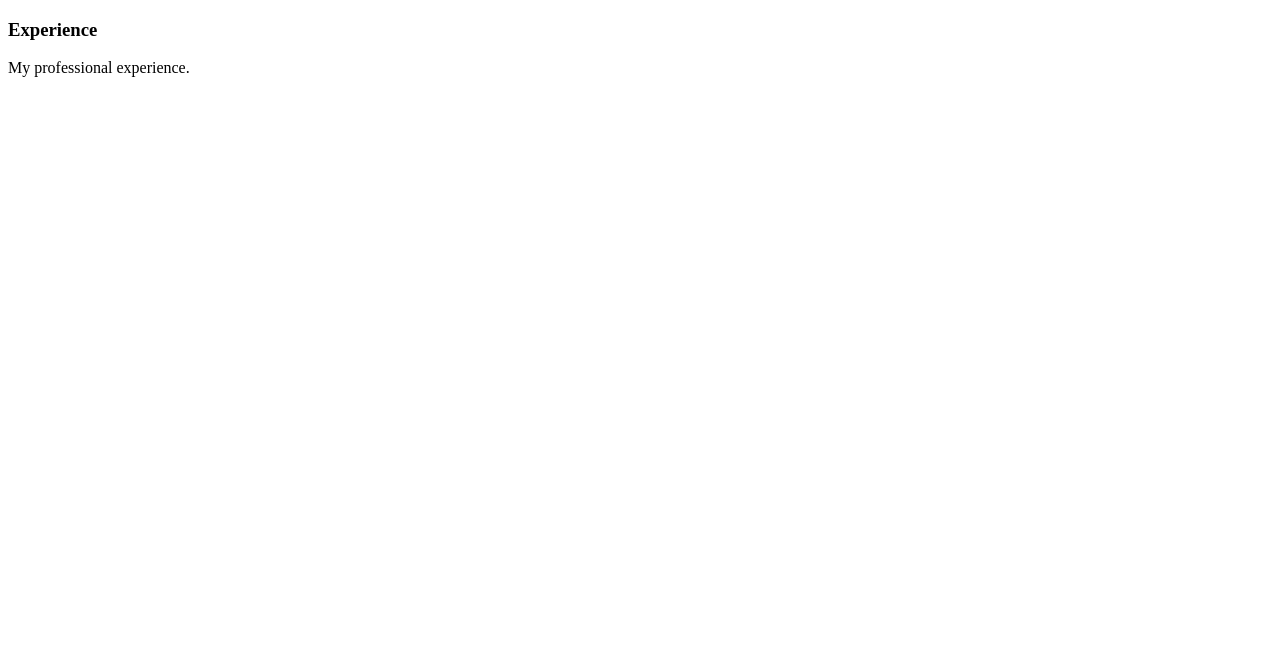
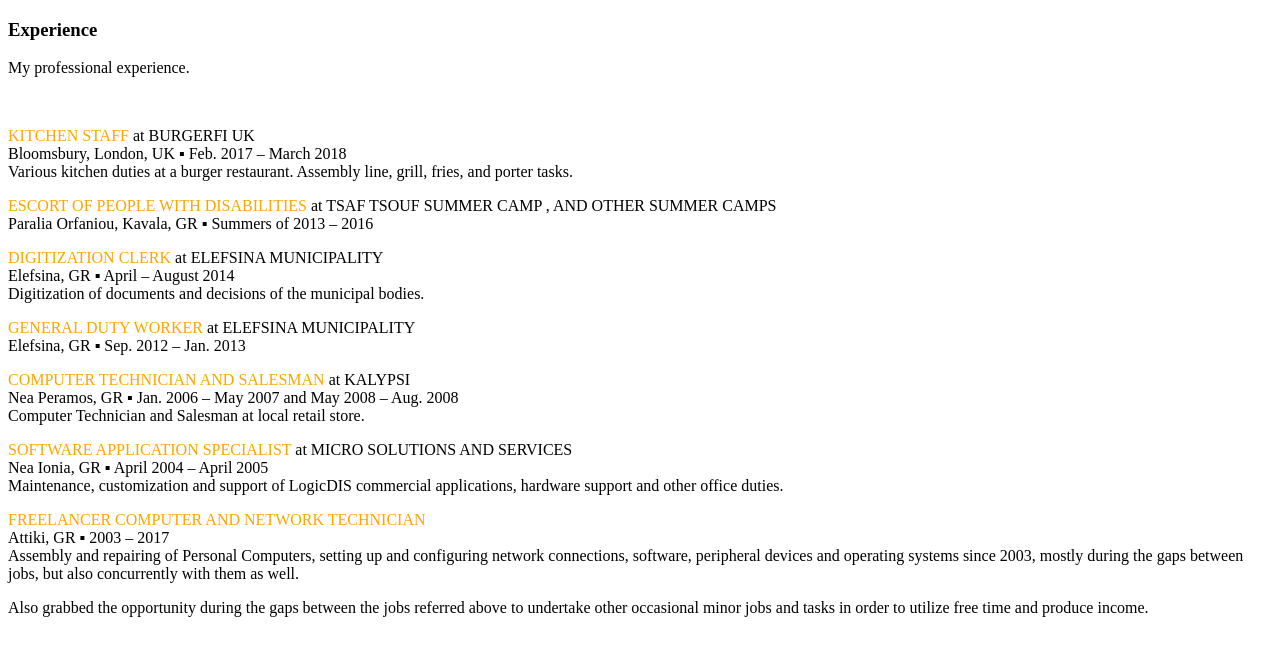
Before and after one commit to GeorgiosFragkos/GeorgiosFragkos.github.io, a plain HTML site: page html/experience.html in a window 1280 px wide. Drawn offline with Linux system fonts and the light colour scheme; files that its build step writes are made by us from their sources.

Commit message:
Experience added
Added content, styling and strusture to the experience page.

```diff
--- /dev/null
+++ b/css/experience.css
@@ -0,0 +1,24 @@
+body {
+  font-size: 100%;
+}
+
+.JobTitle {
+	text-transform: uppercase;
+	color: orange;
+}
+
+.Employer {
+	text-transform: uppercase;
+}
+
+.Location {
+
+}
+
+.Duration {
+
+}
+
+.Description {
+
+}
--- a/html/experience.html
+++ b/html/experience.html
@@ -1,9 +1,47 @@
 <!DOCTYPE html>
 <html>
 	<head>
+		<link rel="stylesheet" type="text/css" href="css/experience.css">
 	</head>
 	<body>
 		<h3>Experience</h3>
 		<p>My professional experience.</p>
+		<br>
+		<p>
+		<span class="JobTitle">Kitchen staff</span> at <span class="Employer">BURGERFI UK</span>
+		<br><span class="Location">Bloomsbury, London, UK</span> ▪ <span class="Duration">Feb. 2017 – March 2018</span>
+		<br><span class="Description">Various kitchen duties at a burger restaurant. Assembly line, grill, fries, and porter tasks.</span>
+		</p>
+		<p>
+		<span class="JobTitle">Escort of people with disabilities</span> at <span class="Employer">TSAF TSOUF SUMMER CAMP , AND OTHER SUMMER CAMPS</span>
+		<br><span class="Location">Paralia Orfaniou, Kavala, GR</span> ▪ <span class="Duration">Summers of 2013 – 2016</span>
+		</p>
+		<p>
+		<span class="JobTitle">Digitization clerk</span> at <span class="Employer">ELEFSINA MUNICIPALITY</span>
+		<br><span class="Location">Elefsina, GR</span> ▪ <span class="Duration">April – August 2014</span>
+		<br><span class="Description">Digitization of documents and decisions of the municipal bodies.</span>
+		</p>
+		<p>
+		<span class="JobTitle">General duty worker</span> at <span class="Employer">ELEFSINA MUNICIPALITY</span>
+		<br><span class="Location">Elefsina, GR</span> ▪ <span class="Duration">Sep. 2012 – Jan. 2013</span>
+		</p>
+		<p>
+		<span class="JobTitle">Computer technician and salesman</span> at <span class="Employer">KALYPSI</span>
+		<br><span class="Location">Nea Peramos, GR</span> ▪ <span class="Duration">Jan. 2006 – May 2007 and May 2008 – Aug. 2008</span>
+		<br><span class="Description">Computer Technician and Salesman at local retail store.</span>
+		</p>
+		<p>
+		<span class="JobTitle">Software application specialist</span> at <span class="Employer">MICRO SOLUTIONS AND SERVICES</span>
+		<br><span class="Location">Nea Ionia, GR</span> ▪ <span class="Duration">April 2004 – April 2005</span>
+		<br><span class="Description">Maintenance, customization and support of LogicDIS commercial applications, hardware support and other office duties.</span>
+		</p>
+		<p>
+		<span class="JobTitle">Freelancer computer and network technician</span>
+		<br><span class="Location">Attiki, GR</span> ▪ <span class="Duration">2003 – 2017</span>
+		<br><span class="Description">Assembly and repairing of Personal Computers, setting up and configuring network connections, software, peripheral devices and operating systems since 2003, mostly during the gaps between jobs, but also concurrently with them as well.</span>
+		</p>
+		<p>
+		Also grabbed the opportunity during the gaps between the jobs referred above to undertake other occasional minor jobs and tasks in order to utilize free time and produce income.
+		</p>
 	</body>
 </html>
--- a/js/tabs.js
+++ b/js/tabs.js
@@ -13,7 +13,7 @@ function openPage(pageName,elmnt) {
 	}
 
 
-$(alert("Site under construction!\nStill testing a ideas and technologies..."));
+$(alert("Site under construction!\nStill testing ideas and technologies..."));
 
 $("#defaultOpenButton").attr("onclick", "openPage('home', this)");
 $("#newsButton").attr("onclick", "openPage('news', this)");
```
